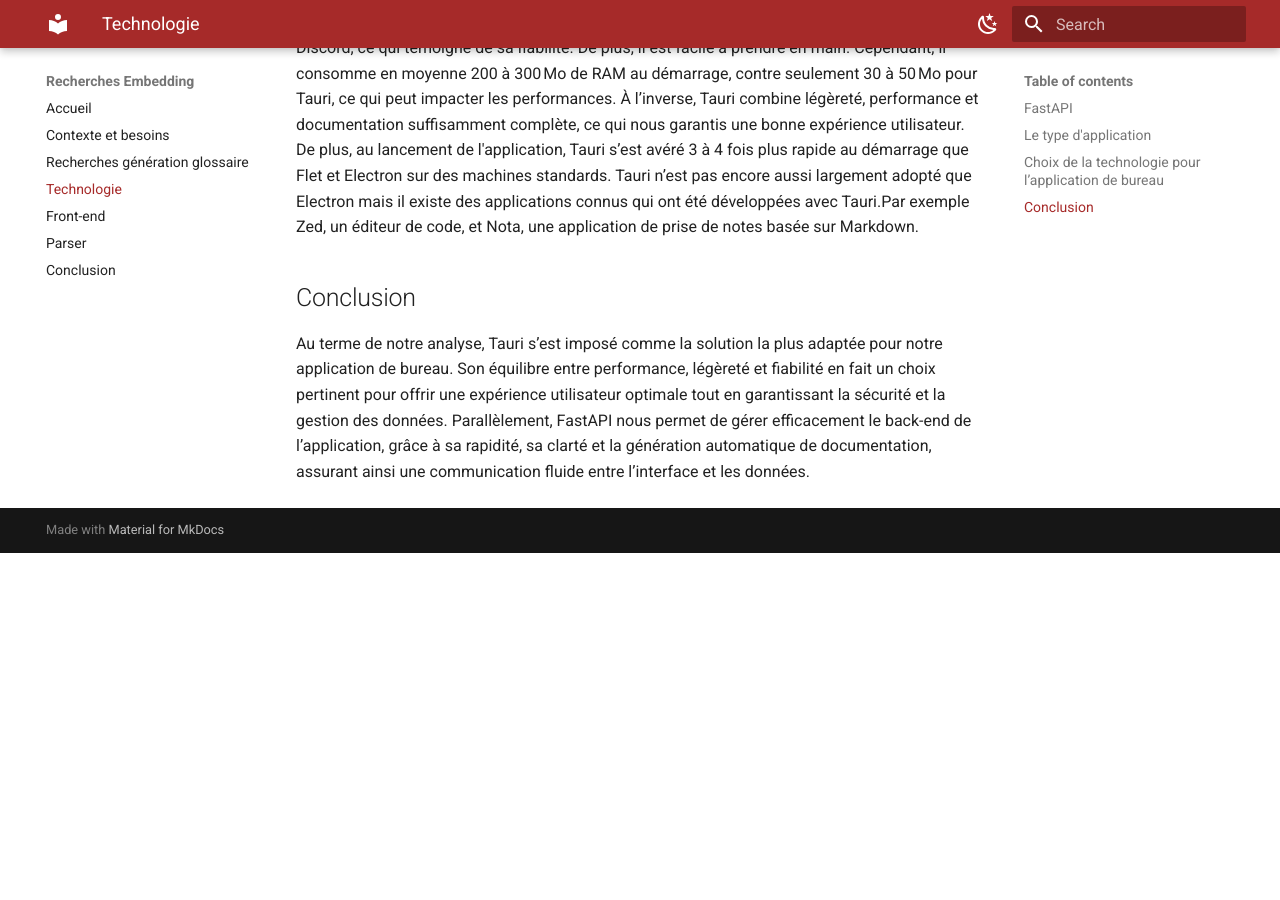
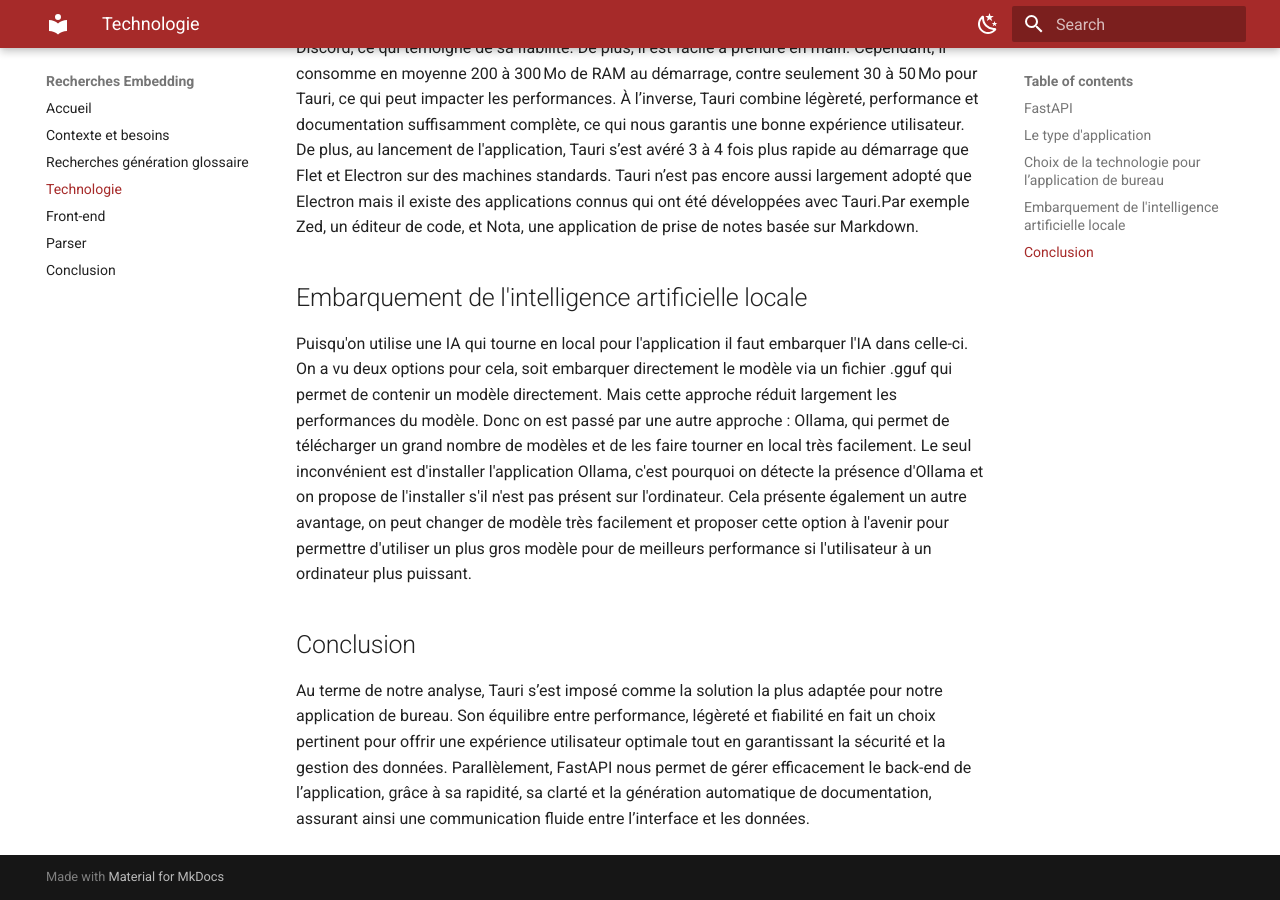
Before and after one commit to Embedding-Groupe/synthese-de-recherche-mkdocs, an MkDocs documentation site: the page built from docs/technologie.md, in a window 1280 px wide and 900 px high, scrolled down 1123 px. Built offline with MkDocs 1.6.1 and Material for MkDocs 9.7.7, drawn with Linux system fonts in a browser that asks for light colours; before the commit the page ends 1676 px from its top, so only the background shows below that.

Commit message:
ajout embarquement ia

```diff
--- a/docs/technologie.md
+++ b/docs/technologie.md
@@ -23,6 +23,10 @@
 
 C'est pourquoi nous avons comparé plusieurs solutions : Flet, Electron et Tauri. Premièrement, Flet est très récent et présente donc une documentation limitée, ce qui rend son utilisation risquée pour le projet. En effet, la première version de Flet considérée comme stable est sortie en 2025. Ensuite, Electron est très populaire car il est utilisé par des applications réputées comme Discord, ce qui témoigne de sa fiabilité. De plus, il est facile à prendre en main. Cependant, il consomme en moyenne 200 à 300 Mo de RAM au démarrage, contre seulement 30 à 50 Mo pour Tauri, ce qui peut impacter les performances. À l’inverse, Tauri combine légèreté, performance et documentation suffisamment complète, ce qui nous garantis une bonne expérience utilisateur. De plus, au lancement de l'application, Tauri s’est avéré 3 à 4 fois plus rapide au démarrage que Flet et Electron sur des machines standards. Tauri n’est pas encore aussi largement adopté que Electron mais il existe des applications connus qui ont été développées avec Tauri.Par exemple Zed, un éditeur de code, et Nota, une application de prise de notes basée sur Markdown.
 
+## Embarquement de l'intelligence artificielle locale
+
+Puisqu'on utilise une IA qui tourne en local pour l'application il faut embarquer l'IA dans celle-ci. On a vu deux options pour cela, soit embarquer directement le modèle via un fichier .gguf qui permet de contenir un modèle directement. Mais cette approche réduit largement les performances du modèle. Donc on est passé par une autre approche : Ollama, qui permet de télécharger un grand nombre de modèles et de les faire tourner en local très facilement. Le seul inconvénient est d'installer l'application Ollama, c'est pourquoi on détecte la présence d'Ollama et on propose de l'installer s'il n'est pas présent sur l'ordinateur. Cela présente également un autre avantage, on peut changer de modèle très facilement et proposer cette option à l'avenir pour permettre d'utiliser un plus gros modèle pour de meilleurs performance si l'utilisateur à un ordinateur plus puissant.
+
 
 ## Conclusion
 
```
Also changed, not shown: 1 other file.
